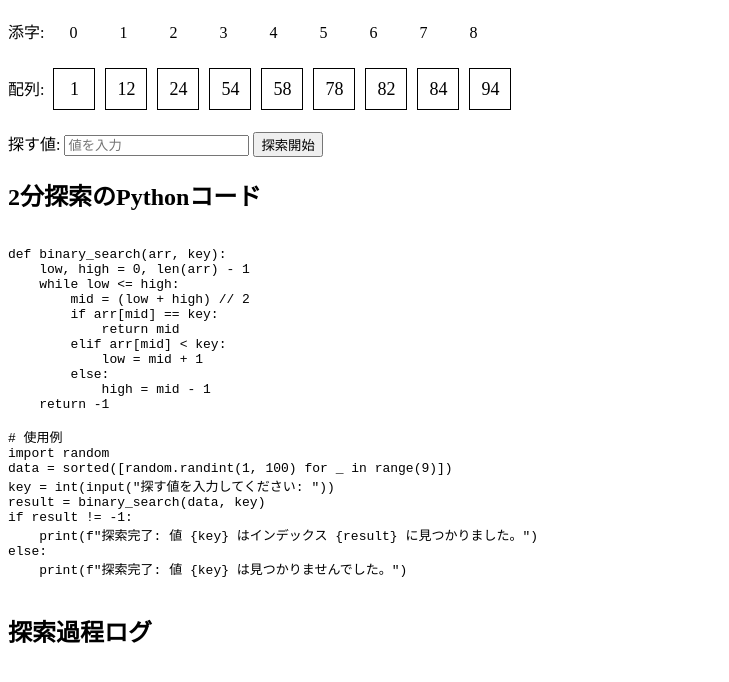
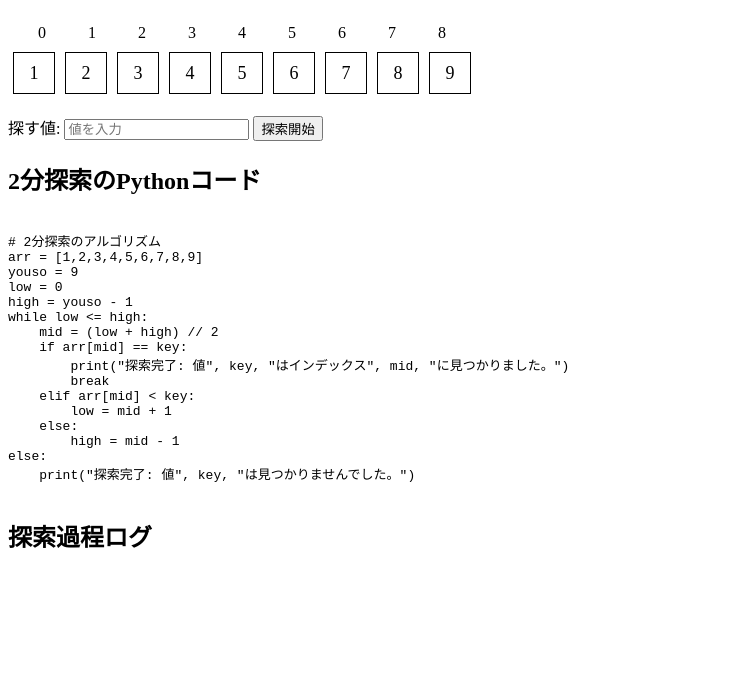
Before and after one commit to A-Yuki-A/Binary-Search, a plain HTML site: page index.html in a window 1280 px wide. Shown: the part 70-752 px from the top of the page, without its empty margins (0-729 px from the left). Drawn offline with Linux system fonts and the light colour scheme.

Commit message:
25.2.28
2分探索コード修正

```diff
--- a/index.html
+++ b/index.html
@@ -23,91 +23,94 @@
     .current {
       background-color: yellow;
     }
-    /* 探索に成功した場合の色（緑） */
+    /* 探索成功時の色（緑） */
     .found {
       background-color: lightgreen;
+    }
+    /* 添字と配列をまとめるコンテナ */
+    #array-container {
+      display: inline-block;
+    }
+    #array-container > div {
+      text-align: center;
+    }
+    /* 添字用のスタイル */
+    .index {
+      display: inline-block;
+      width: 40px;
+      margin: 5px;
     }
   </style>
 </head>
 <body>
   <h1>2分探索シミュレーション（探索過程ログ付き）</h1>
-  <!-- 添字の表示エリア -->
-  <p>
-    添字: <span id="indices"></span>
-  </p>
-  <!-- 配列の内容表示エリア -->
-  <p>
-    配列: <span id="array"></span>
-  </p>
-  <!-- 探す値入力部 -->
+
+  <!-- 添字と配列の表示エリア（添字が上、数字が下） -->
+  <div id="array-container">
+    <div id="indices"></div>
+    <div id="array"></div>
+  </div>
+
+  <!-- 探す値の入力 -->
   <p>
     探す値: <input type="number" id="searchKey" placeholder="値を入力">
     <button id="startBtn">探索開始</button>
   </p>
-  <!-- ２分探索のPythonコードの表示 -->
+
+  <!-- 2分探索のPythonコード -->
   <h2>2分探索のPythonコード</h2>
   <pre><code>
-def binary_search(arr, key):
-    low, high = 0, len(arr) - 1
+# 2分探索のアルゴリズム
+arr = [1,2,3,4,5,6,7,8,9]
+youso = 9
+low = 0
+high = youso - 1
 while low <= high:
     mid = (low + high) // 2
     if arr[mid] == key:
-            return mid
+        print("探索完了: 値", key, "はインデックス", mid, "に見つかりました。")
+        break
     elif arr[mid] < key:
         low = mid + 1
     else:
         high = mid - 1
-    return -1
-
-# 使用例
-import random
-data = sorted([random.randint(1, 100) for _ in range(9)])
-key = int(input("探す値を入力してください: "))
-result = binary_search(data, key)
-if result != -1:
-    print(f"探索完了: 値 {key} はインデックス {result} に見つかりました。")
 else:
-    print(f"探索完了: 値 {key} は見つかりませんでした。")
+    print("探索完了: 値", key, "は見つかりませんでした。")
   </code></pre>
 
   <p id="info"></p>
   <p id="result"></p>
 
-  <!-- 探索過程のログを表示するエリア -->
+  <!-- 探索過程ログ表示エリア -->
   <h2>探索過程ログ</h2>
   <ul id="log"></ul>
 
   <script>
-    // 1～100の整数からランダムに9個生成し、昇順にソートする
-    let data = [];
-    for (let i = 0; i < 9; i++) {
-      data.push(Math.floor(Math.random() * 100) + 1);
-    }
-    data.sort((a, b) => a - b);
+    // 要素数を定数 youso として定義
+    const youso = 9;
+    // リストを固定: arr = [1,2,3,4,5,6,7,8,9]
+    const arr = [1, 2, 3, 4, 5, 6, 7, 8, 9];
 
-    // 配列と添字の内容を画面上に表示する関数
+    // 添字と配列の内容を画面上に表示する関数
     function displayArray() {
       // 添字の表示
       const indicesContainer = document.getElementById('indices');
       indicesContainer.innerHTML = '';
-      for (let i = 0; i < data.length; i++) {
+      for (let i = 0; i < youso; i++) {
         const span = document.createElement('span');
-        span.style.display = 'inline-block';
-        span.style.width = '40px';
-        span.style.margin = '5px';
-        span.style.textAlign = 'center';
+        span.classList.add('index');
         span.textContent = i;
         indicesContainer.appendChild(span);
       }
 
       // 配列の内容表示
       const arrayContainer = document.getElementById('array');
-      arrayContainer.innerHTML = '';  // 初期化
-      for (let i = 0; i < data.length; i++) {
+      arrayContainer.innerHTML = '';
+      for (let i = 0; i < youso; i++) {
         const div = document.createElement('div');
         div.classList.add('box');
-        div.id = 'box' + i;   // 一意のIDを設定
-        div.textContent = data[i];
+        div.id = 'box' + i;
+        div.textContent = arr[i];
         arrayContainer.appendChild(div);
       }
     }
@@ -115,37 +118,34 @@ else:
     // 2分探索のシミュレーションを行う関数
     function binarySearch(key) {
       let low = 0;
-      let high = data.length - 1;
-      let stepCount = 1;  // 探索ステップの回数を記録するための変数
+      let high = youso - 1;
+      let stepCount = 1;
 
-      // 結果や情報のエリアをリセット
+      // 結果や情報、ログのリセット
       document.getElementById('result').textContent = "";
       document.getElementById('info').textContent = "";
-      // 探索ログエリアをクリア
-      document.getElementById('log').innerHTML = '';
+      document.getElementById('log').innerHTML = "";
 
-      // すべてのボックスからハイライト用クラスを削除
-      for (let i = 0; i < data.length; i++) {
+      // 全てのボックスからハイライト用クラスを削除
+      for (let i = 0; i < youso; i++) {
         const box = document.getElementById('box' + i);
         box.classList.remove('current', 'found', 'range');
       }
 
-      // setInterval を使って 1 秒ごとに探索の各ステップを表示・記録
+      // 1秒ごとに探索ステップを表示・記録
       const intervalId = setInterval(() => {
-        // 探索範囲がなくなったら終了
         if (low > high) {
           clearInterval(intervalId);
           document.getElementById('info').textContent = "";
           document.getElementById('result').textContent = `探索完了: 値 ${key} は見つかりませんでした。`;
-          // ログにも結果を記録
           const logEntry = document.createElement('li');
           logEntry.textContent = `探索完了: 値 ${key} は見つかりませんでした。`;
           document.getElementById('log').appendChild(logEntry);
           return;
         }
 
-        // 現在の探索候補範囲（low～high）のボックスに「range」クラスを追加
-        for (let i = 0; i < data.length; i++) {
+        // 現在の探索範囲 (low～high) のボックスに「range」クラスを追加
+        for (let i = 0; i < youso; i++) {
           const box = document.getElementById('box' + i);
           box.classList.remove('range');
           if (i >= low && i <= high) {
@@ -153,55 +153,48 @@ else:
           }
         }
 
-        // 現在の探索範囲の中央（mid）を計算
+        // 中央 (mid) を計算
         let mid = Math.floor((low + high) / 2);
 
-        // 前回の current クラスをリセットし、mid のボックスに current クラスを追加
-        for (let i = 0; i < data.length; i++) {
+        // 現在探索中のボックスをハイライト
+        for (let i = 0; i < youso; i++) {
           document.getElementById('box' + i).classList.remove('current');
         }
         document.getElementById('box' + mid).classList.add('current');
 
-        // 現在の low, mid, high の値を画面に表示
+        // low, mid, high の状態を表示し、ログに記録
         document.getElementById('info').textContent = `low: ${low}, mid: ${mid}, high: ${high}`;
-
-        // 探索過程のログを記録
         const logEntry = document.createElement('li');
-        logEntry.textContent = `Step ${stepCount}: 探索範囲 [${low}, ${high}], mid: ${mid} (値: ${data[mid]})`;
+        logEntry.textContent = `Step ${stepCount}: 探索範囲 [${low}, ${high}], mid: ${mid} (値: ${arr[mid]})`;
         document.getElementById('log').appendChild(logEntry);
         stepCount++;
 
-        // 探している値と mid の値を比較
-        if (data[mid] === key) {
+        // 探索対象と比較
+        if (arr[mid] === key) {
           clearInterval(intervalId);
-          // 探索成功： current クラスを外し、found クラスを追加
           document.getElementById('box' + mid).classList.remove('current');
           document.getElementById('box' + mid).classList.add('found');
           document.getElementById('result').textContent = `探索完了: 値 ${key} はインデックス ${mid} に見つかりました。`;
-          // ログにも結果を記録
           const foundEntry = document.createElement('li');
           foundEntry.textContent = `探索完了: 値 ${key} はインデックス ${mid} に見つかりました。`;
           document.getElementById('log').appendChild(foundEntry);
           return;
-        } else if (data[mid] < key) {
+        } else if (arr[mid] < key) {
           low = mid + 1;
         } else {
           high = mid - 1;
         }
-      }, 1000);  // 1 秒ごとに更新
+      }, 1000);
     }
 
-    // 「探索開始」ボタンがクリックされたときの処理
+    // 「探索開始」ボタンのクリック処理
     document.getElementById('startBtn').addEventListener('click', () => {
-      // 入力された値を数値に変換
       const key = parseInt(document.getElementById('searchKey').value, 10);
       if (isNaN(key)) {
         document.getElementById('result').textContent = "探す値を正しく入力してください。";
         return;
       }
-      // 配列の状態をリセットして再表示（色などをリセット）
       displayArray();
-      // 2分探索シミュレーションを開始
       binarySearch(key);
     });
 
```
Lines whose indentation alone changed are shown as unchanged.
